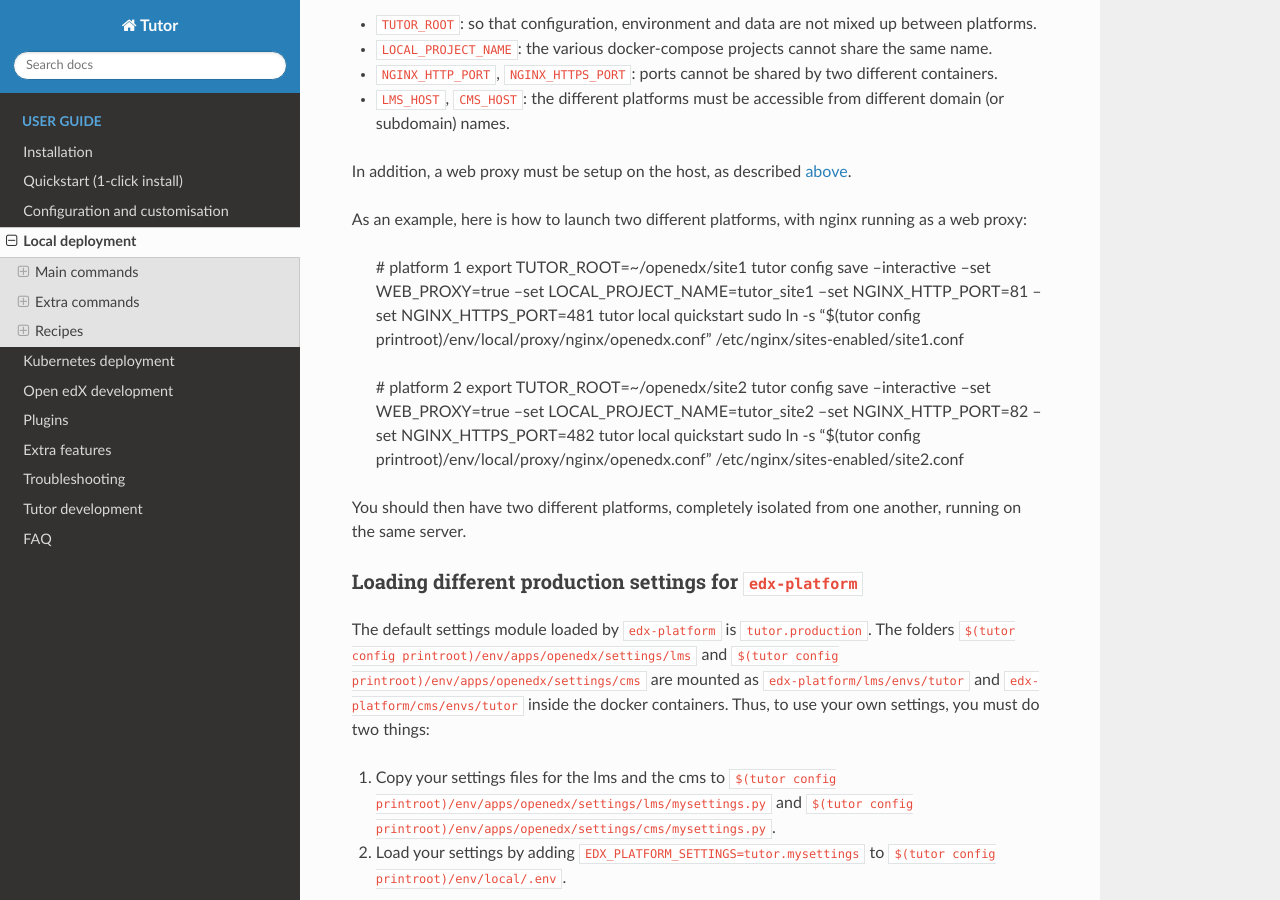
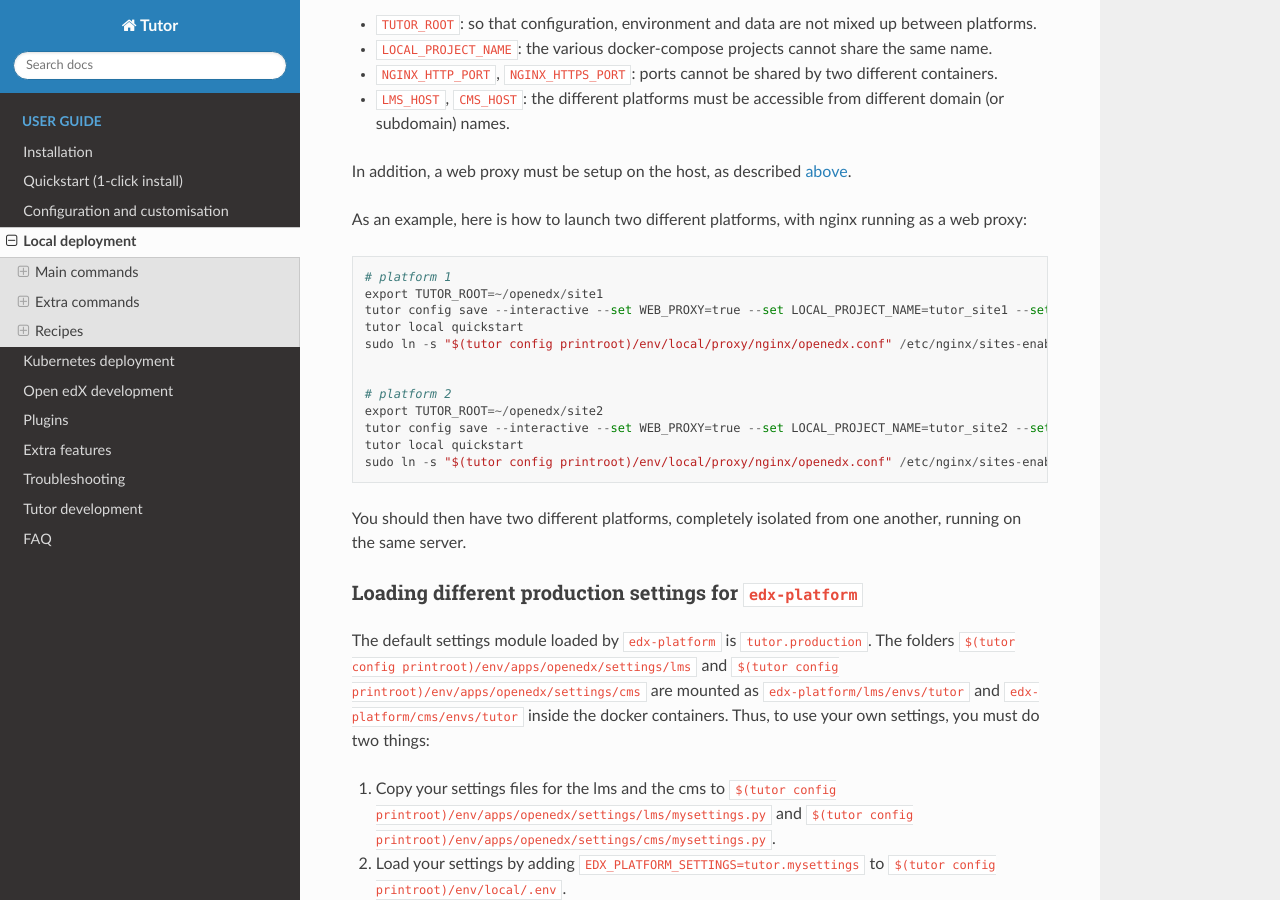
Before and after one commit to overhangio/tutor, a Sphinx documentation site: the page built from docs/local.rst, in a window 1280 px wide and 900 px high, scrolled down 4454 px. Built offline with Sphinx 7.4.7 and the Read the Docs theme 2.0.0, drawn with Linux system fonts in a browser that asks for light colours; pages that are not in the unit, such as notebooks, are missing from menus.

Commit message:
Fix docs formatting

```diff
--- a/docs/local.rst
+++ b/docs/local.rst
@@ -176,7 +176,7 @@
 
 In addition, a web proxy must be setup on the host, as described :ref:`above <web_proxy>`.
 
-As an example, here is how to launch two different platforms, with nginx running as a web proxy:
+As an example, here is how to launch two different platforms, with nginx running as a web proxy::
 
     # platform 1
     export TUTOR_ROOT=~/openedx/site1
```
